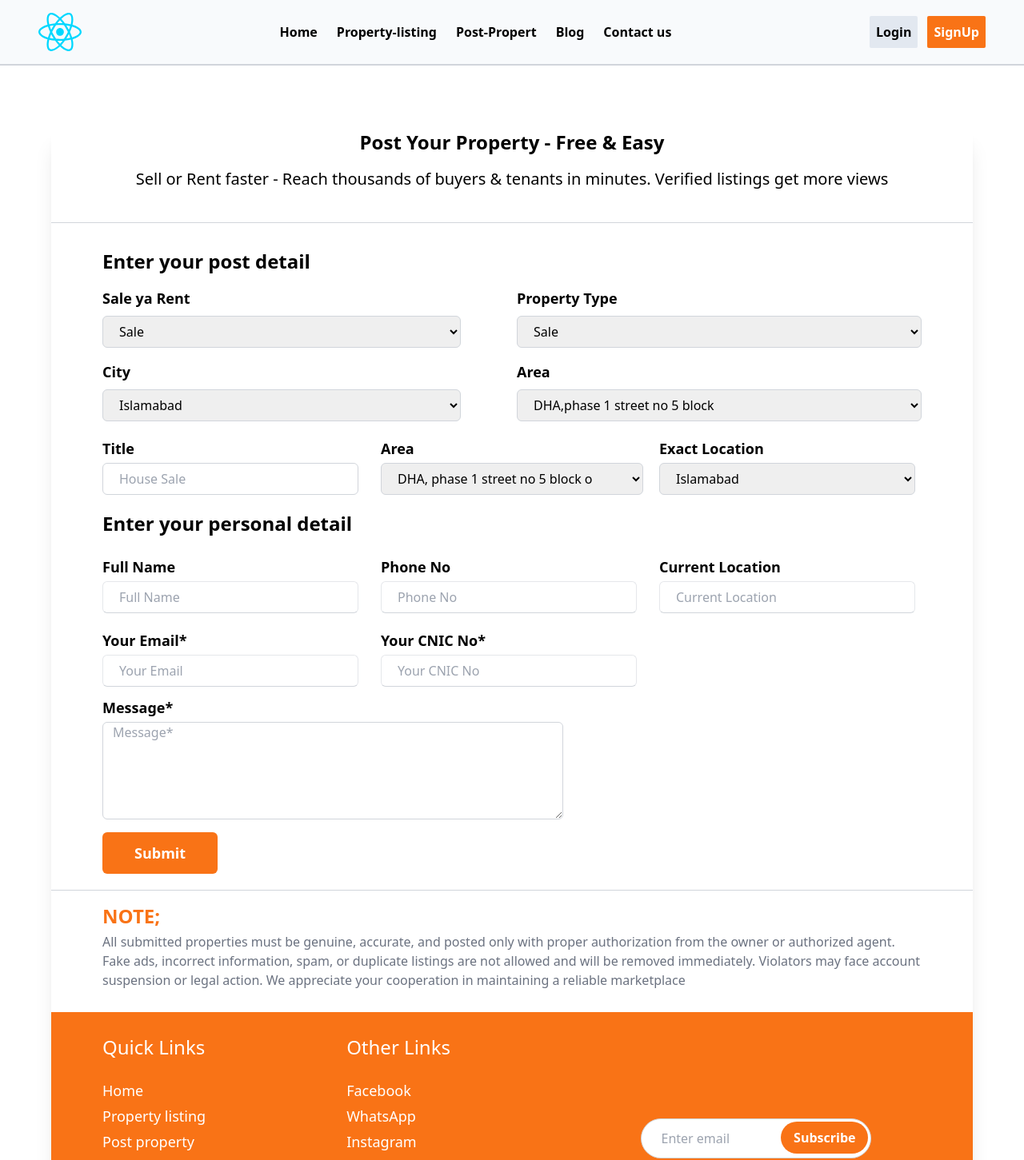
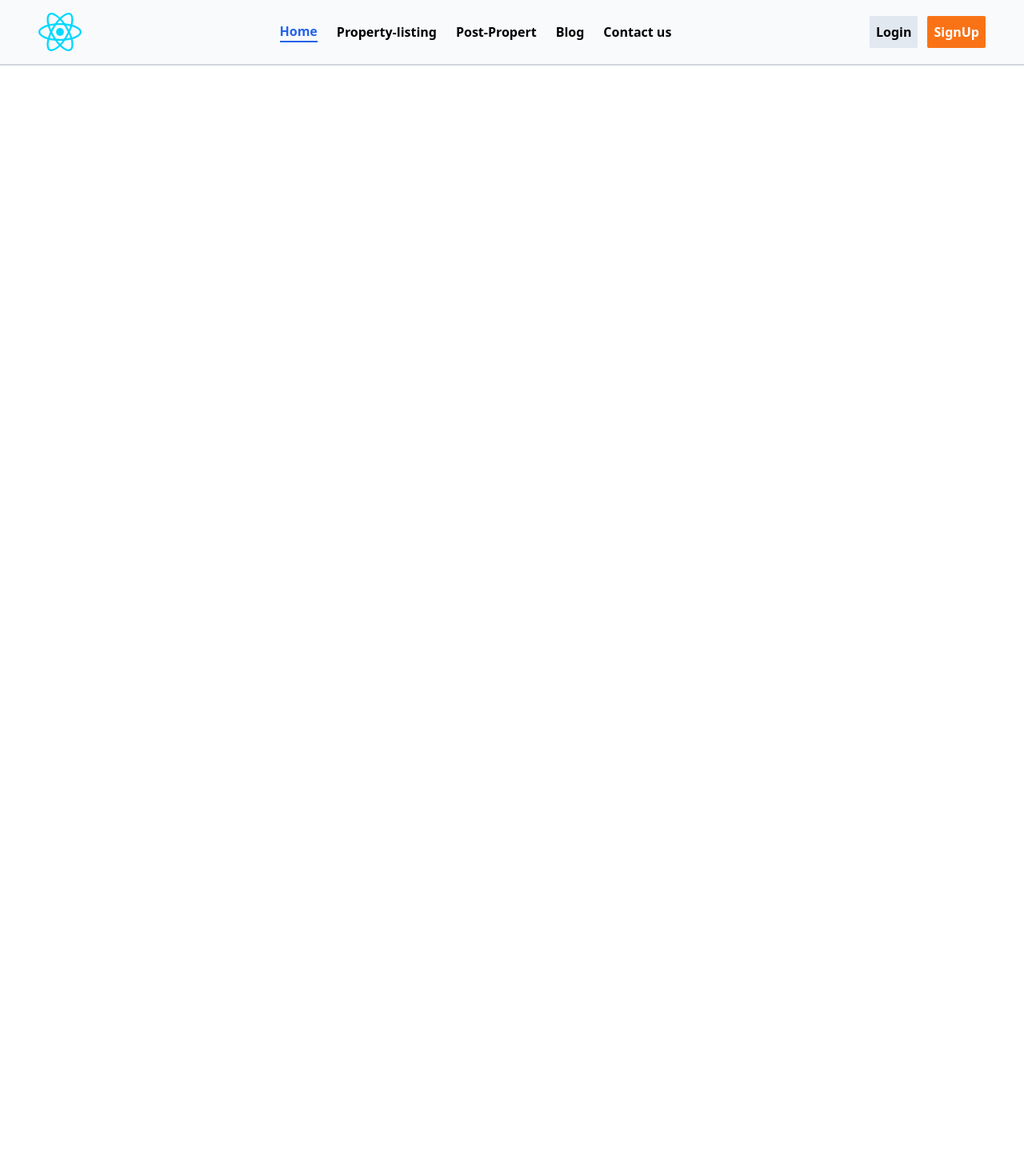
Before and after one commit to riyyan-optiverse/Landing-page-reactjs, a React (Vite) app: page / in a window 1280 px wide. Shown: the top 1451 px of the page at 80% size. After the commit the page ends 800 px from the top, so only its background shows below. Built offline with nearby package versions, Linux system fonts and the light colour scheme.

Commit message:
modified the code(active link)

```diff
--- a/src/App.jsx
+++ b/src/App.jsx
@@ -15,14 +15,13 @@ const App = () => {
  <>
  <Navbar/>
     <Routes>
-      <Route path="/home" element={<Home />} />
-      <Route path="/property-listing" element={<PropertyListing />} />
-      <Route path="/post-property" element={<PostProperty />} />
-      <Route path="/blog" element={<Blog />} />
+      <Route path="/property-listing" element={<Home />} />
+      <Route path="/post-property" element={<PropertyListing />} />
+      <Route path="/blog" element={<PostProperty />} />
       <Route path="/contact-us" element={<ContactUs />} />
       <Route path="/login" element={<LoginPage />} />
        <Route path="/sign-up" element={<SignUpPage />} />
-      <Route path="/" element={<Card />} />
+      <Route path="/home" element={<Card />} />
     </Routes>
     </>
 
--- a/src/components/input-fields/inputField.jsx
+++ b/src/components/input-fields/inputField.jsx
@@ -8,6 +8,7 @@ const InputFields = () => {
           <div key={index} className="flex flex-col gap-1">
             <label className="text-lg font-semibold">{field.label}</label>
             <input
+             key={index}
               type={field.type}
               placeholder={field.placeholder}
               className={`${field.width} h-10 border outline-none border-b-gray-300 rounded-md px-5`}
--- a/src/components/navbar/navbar-content.jsx
+++ b/src/components/navbar/navbar-content.jsx
@@ -1,5 +1,5 @@
 import { useState } from "react";
-import { href, Link } from "react-router-dom";
+import { Link } from "react-router-dom";
 // import { logoIcon } from "../../../../landing-page/src/assets/pngs";
 const navLinks = [
   {
@@ -24,10 +24,10 @@ const navLinks = [
   },
 ];
 const Navbar = () => {
-  const [count, setcount] = useState();
+  const [active, setactive] = useState("home");
   return (
     <>
-      <div className="bg-slate-50 w-[100%] md:h-20 flex  justify-start items-center ">
+      <div className="bg-slate-50  w-[100%] md:h-20 flex  justify-start items-center ">
         <div className="flex w-full items-center justify-between p-2 md:px-12 flex-wrap">
           <div>
             <img
@@ -37,16 +37,23 @@ const Navbar = () => {
             />
           </div>
           <div className="hidden md:flex gap-6 justify-start items-center">
-
             {navLinks.map((link, index) => {
-            return(
+              return (
                 <Link
+                  key={index}
                   to={`/${link.href}`}
-              className="font-semibold text-base cursor-pointer hover:text-blue-500"
+                  className={`font-semibold text-base cursor-pointer
+                  ${
+                    active === link.href
+                      ? "text-blue-600 border-b-2 border-blue-600"
+                      : "text-black hover:text-blue-500"
+                  }
+                `}
+                  onClick={() => setactive(link.href)}
                 >
                   {link.text}
                 </Link>
-            )
+              );
             })}
           </div>
 
--- a/src/components/postProperty.jsx
+++ b/src/components/postProperty.jsx
@@ -1,3 +1,3 @@
 export const PostProperty = () => {
-  return <h1>Post Property</h1>;
+  return <h1>blog</h1>;
 };
```
Lines whose indentation alone changed are shown as unchanged.
